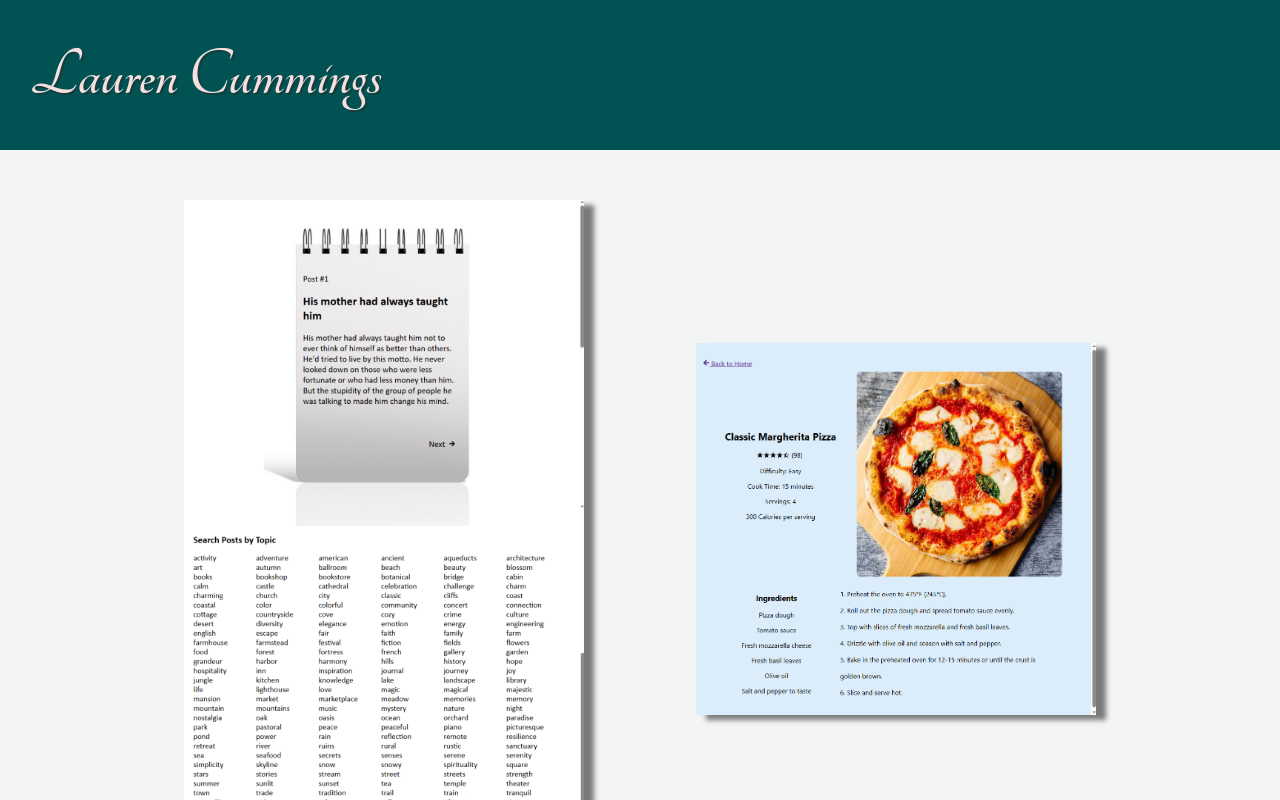
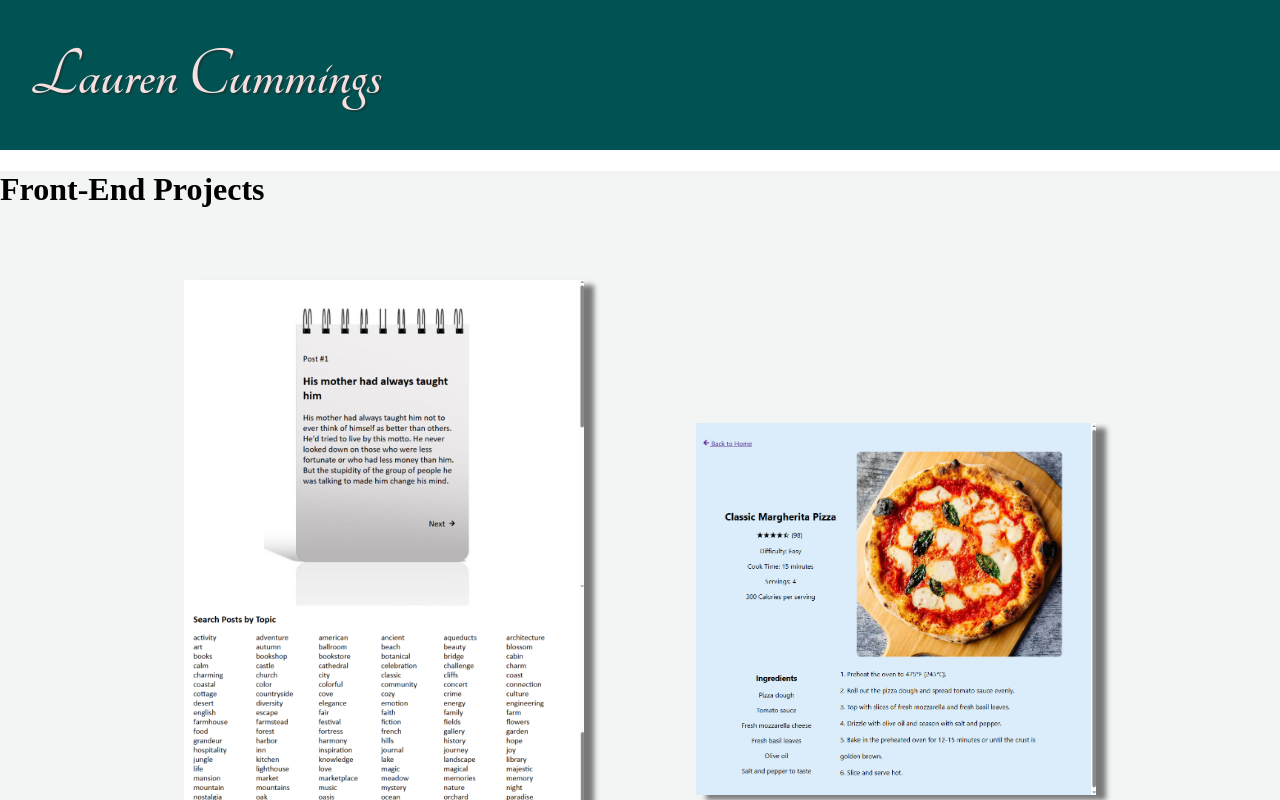
Before and after one commit to LaurenCummings/portfolio-project, a React (Vite) app: page / in a window 1280 px wide. Shown: the top 800 px of the page. Built offline with nearby package versions, Linux system fonts and the light colour scheme.

Commit message:
added front end projects header

```diff
--- a/src/pages/Home.jsx
+++ b/src/pages/Home.jsx
@@ -1,16 +1,16 @@
-import '../css/Home.css';
-import { Link } from 'react-router-dom';
-import shopProject from '../assets/shopProject.png';
-import movieProject from '../assets/movieProject.png';
-import cummingsMaple from '../assets/cummingsMaple.png';
-import spaProject from '../assets/spaProjectShort.png';
-import recipeProject from '../assets/recipeProject.png';
-import blogProject from '../assets/blogProject.png';
+import "../css/Home.css";
+import { Link } from "react-router-dom";
+import shopProject from "../assets/shopProject.png";
+import movieProject from "../assets/movieProject.png";
+import cummingsMaple from "../assets/cummingsMaple.png";
+import spaProject from "../assets/spaProjectShort.png";
+import recipeProject from "../assets/recipeProject.png";
+import blogProject from "../assets/blogProject.png";
 
 function Home() {
-
   return (
     <div className="home">
+      <h1>Front-End Projects</h1>
       <div className="selected-projects">
         <div className="project">
           <Link to="/blog-project">
@@ -44,7 +44,7 @@ function Home() {
         </div>
       </div>
     </div>
-    )
+  );
 }
 
 export default Home;
```
Lines whose indentation alone changed are shown as unchanged.
